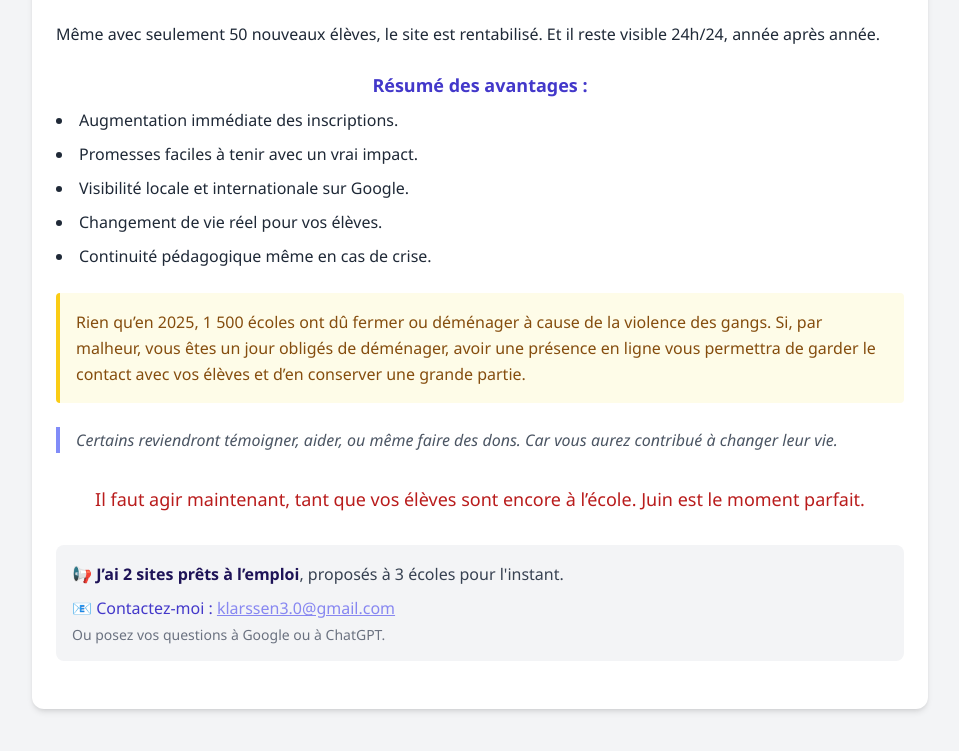
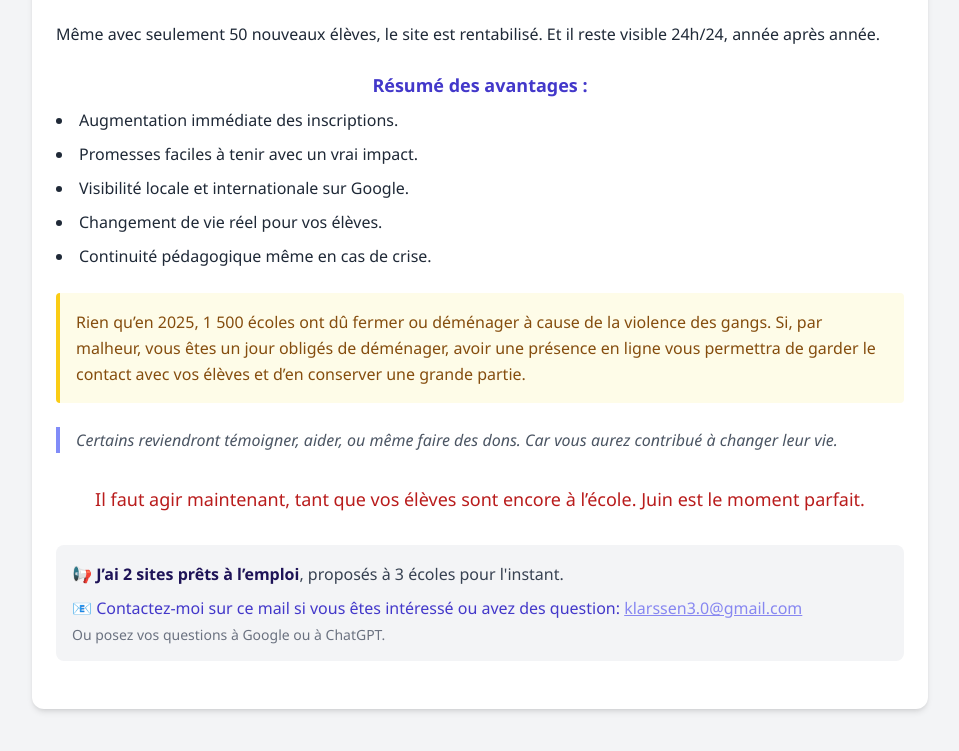
Before and after one commit to ecolelumieredelmas/ecolesaintlouis.github.io, a plain HTML site: page arguments.html in a window 1280 px wide. Shown: the part 1667-2418 px from the top of the page, without its empty margins (160-1119 px from the left). Drawn offline with nearby package versions, Linux system fonts and the light colour scheme.

Commit message:
Update arguments.html

```diff
--- a/arguments.html
+++ b/arguments.html
@@ -107,7 +107,7 @@ par malheur, vous êtes un jour obligés de déménager, avoir une présence en
 
   <div class="bg-gray-100 p-4 rounded-lg text-center mt-8">
     <p class="text-gray-700">📢 <strong>J’ai 2 sites prêts à l’emploi</strong>, proposés à 3 écoles pour l'instant.</p>
-    <p class="mt-2 text-indigo-700 font-medium">📧 Contactez-moi : <a href="mailto:klarssen3.0@gmail.com" class="underline">klarssen3.0@gmail.com</a></p>
+    <p class="mt-2 text-indigo-700 font-medium">📧 Contactez-moi sur ce mail si vous êtes intéressé ou avez des question: <a href="mailto:klarssen3.0@gmail.com" class="underline">klarssen3.0@gmail.com</a></p>
     <p class="mt-1 text-sm text-gray-500">Ou posez vos questions à Google ou à ChatGPT.</p>
   </div>
 
```
